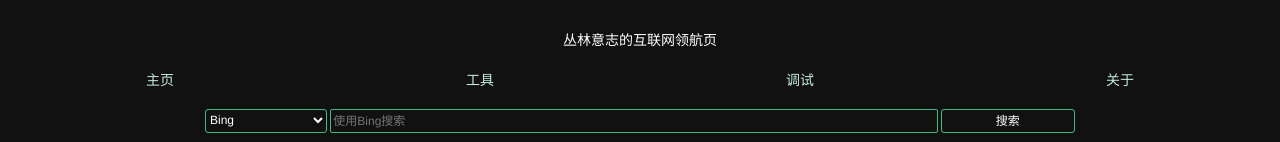
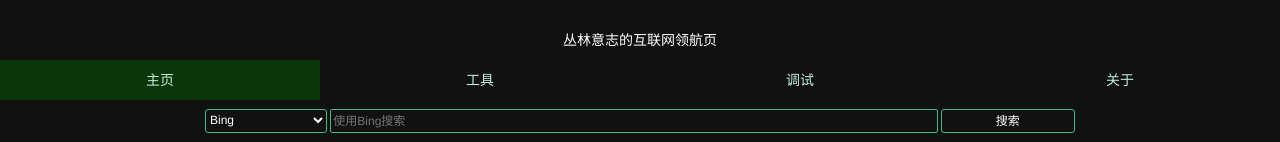
Before and after one commit to conglinyizhi/NavigationCenter, a Vue app: page / in a window 1280 px wide. Shown: the top 142 px of the page. Built offline with nearby package versions, Linux system fonts and the light colour scheme.

Commit message:
新增 分栏的高光标记

```diff
--- a/src/components/header.vue
+++ b/src/components/header.vue
@@ -45,4 +45,8 @@ export default {
 #headerTitle {
   padding: 3rem 0 1rem;
 }
+
+.router-link-active {
+  background: rgb(10, 54, 10);
+}
 </style>
```
